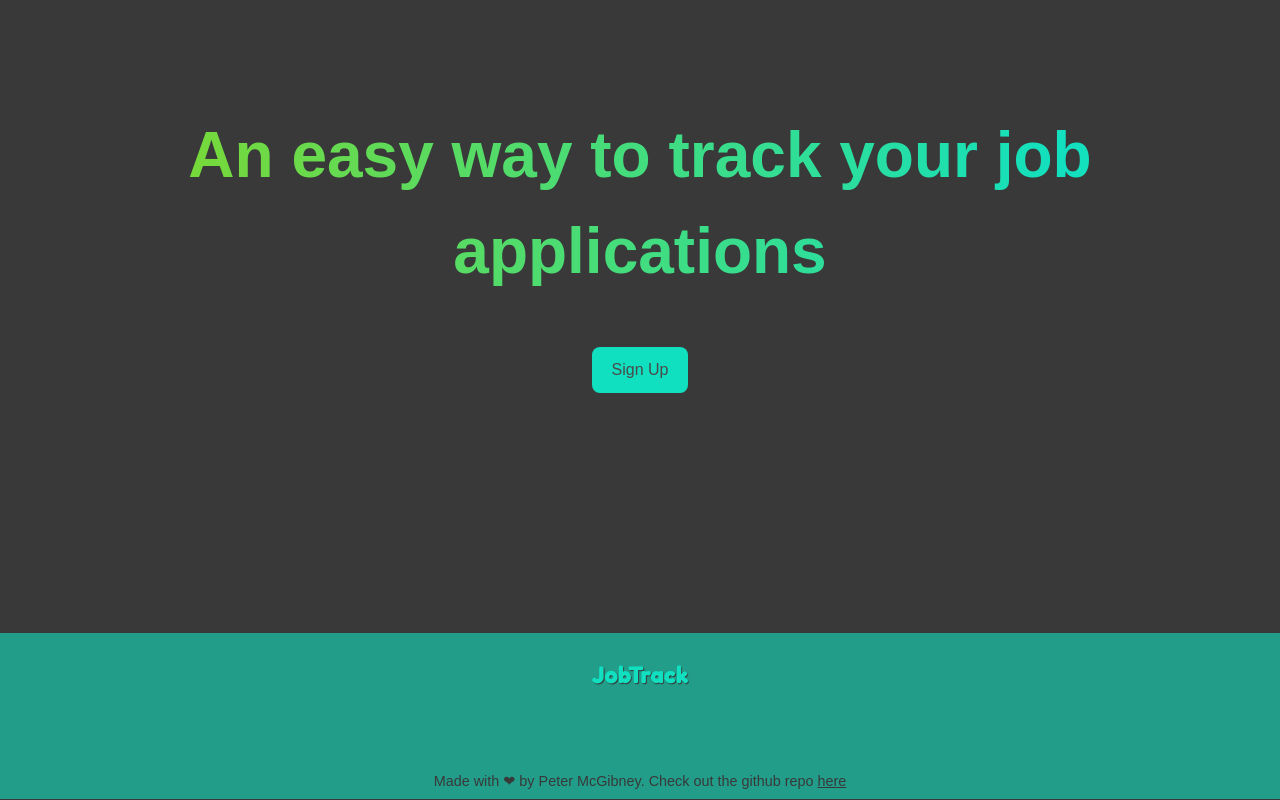
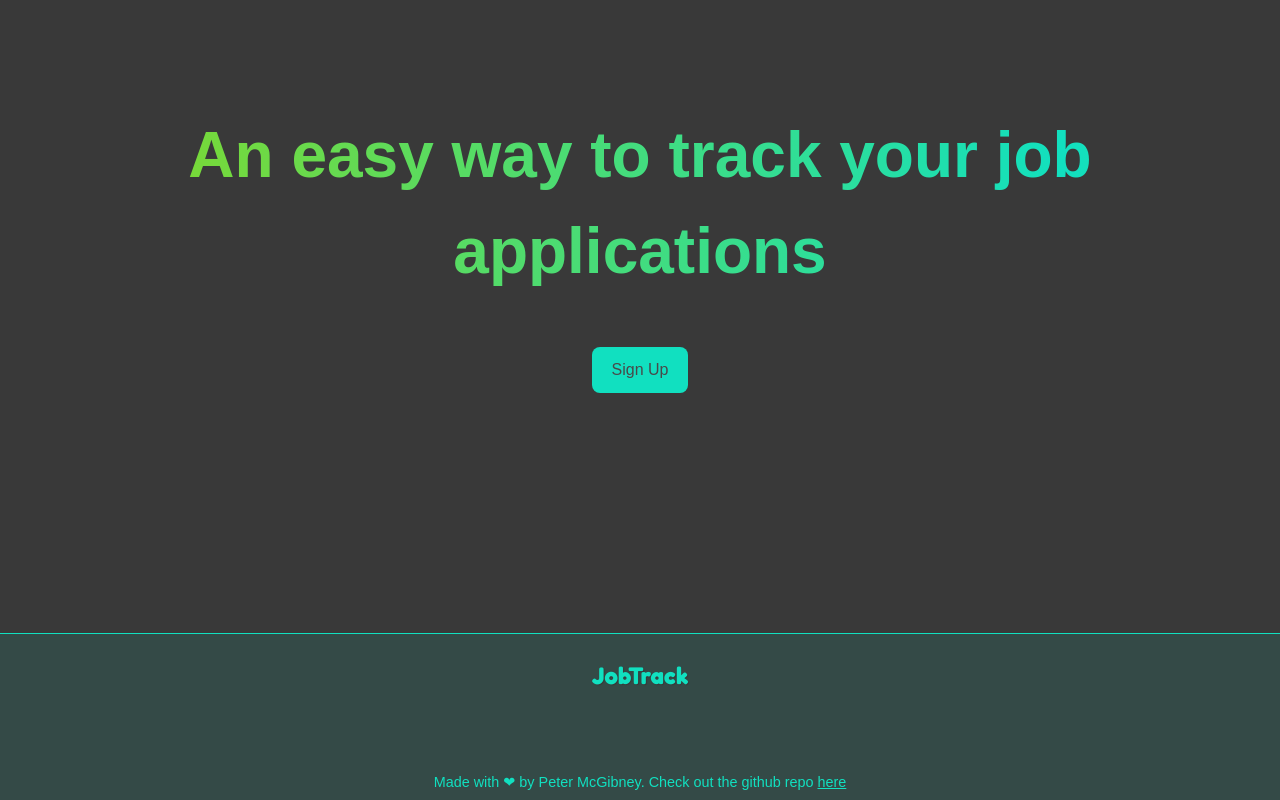
Before and after one commit to petermc87/jobtrack, a Next.js app: page / in a window 1280 px wide. Shown: the part 213-1013 px from the top of the page. Built offline with nearby package versions, Linux system fonts and the light colour scheme; no server answers.

Commit message:
style: footer background update

```diff
--- a/src/app/components/Footer/Footer.module.scss
+++ b/src/app/components/Footer/Footer.module.scss
@@ -7,29 +7,26 @@ $line: none;
   display: flex;
   flex-direction: column;
 
+  //   margin: 0 0.5rem 0 0.5rem;
   position: relative;
   bottom: -15rem;
   width: 100%;
   text-align: center;
 
   justify-content: space-around;
-  //   padding-top: 10rem;
-  //   padding-top: 10rem;
-  //   background: linear-gradient(
-  //     to bottom,
-  //     var.$dark-gray 1%,
-  //     // var.$accent-green 60%,
-  //     var.$accent-blue 20%
-  //   );
-  background: rgba(17, 224, 192, 0.6);
+
+  background: rgba(17, 224, 192, 0.1);
+  border-top: solid var.$accent-blue;
+  border-width: 0.5px;
   h2 {
     padding-top: 5rem;
     font-size: 0.9rem;
-    color: var.$dark-gray;
+    // color: var.$dark-gray;
+    color: var.$accent-blue;
     background-color: transparent !important;
     span {
       text-decoration: underline;
-      color: var.$dark-gray;
+      color: var.$accent-blue;
       background-color: transparent !important;
       &:hover {
         cursor: pointer;
```
